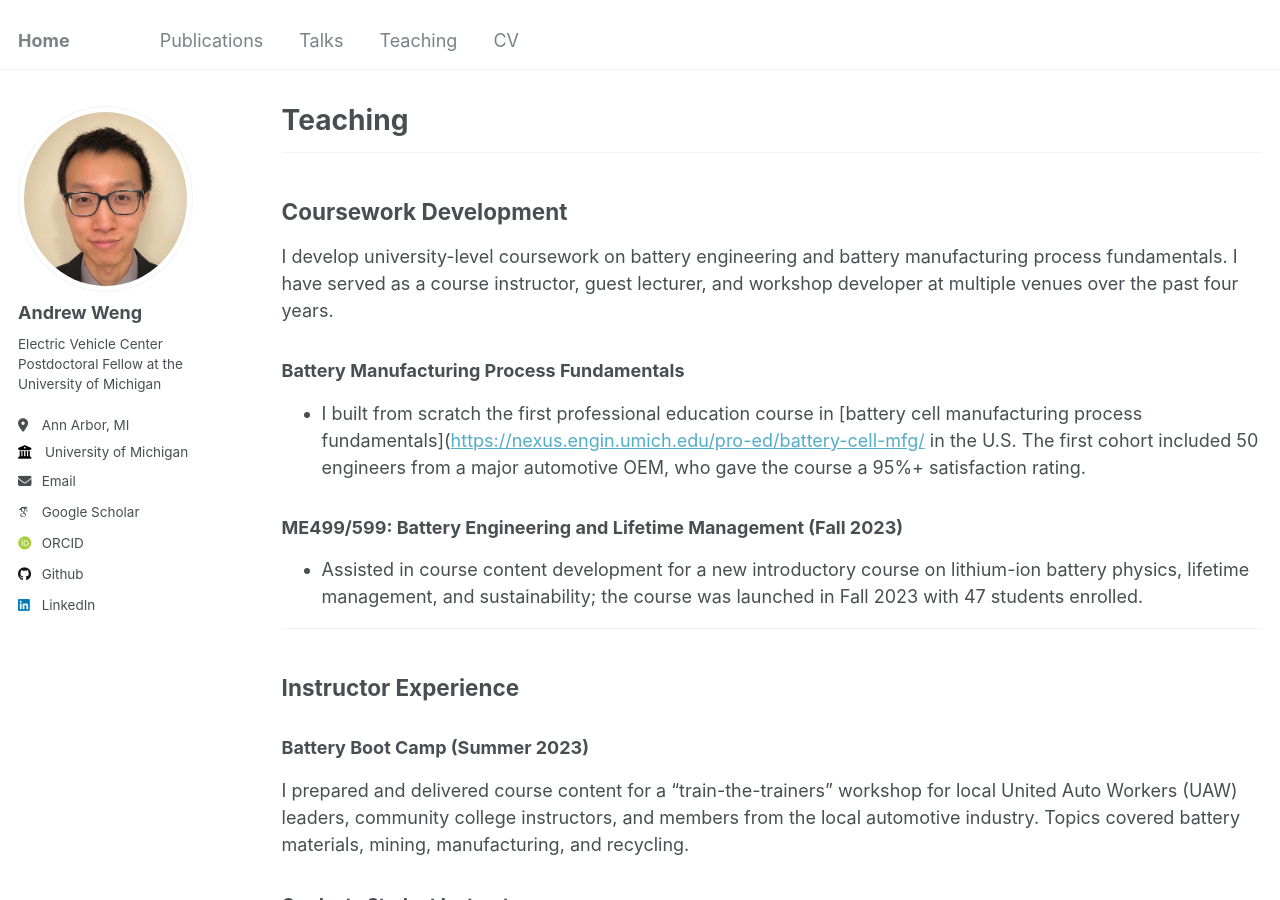
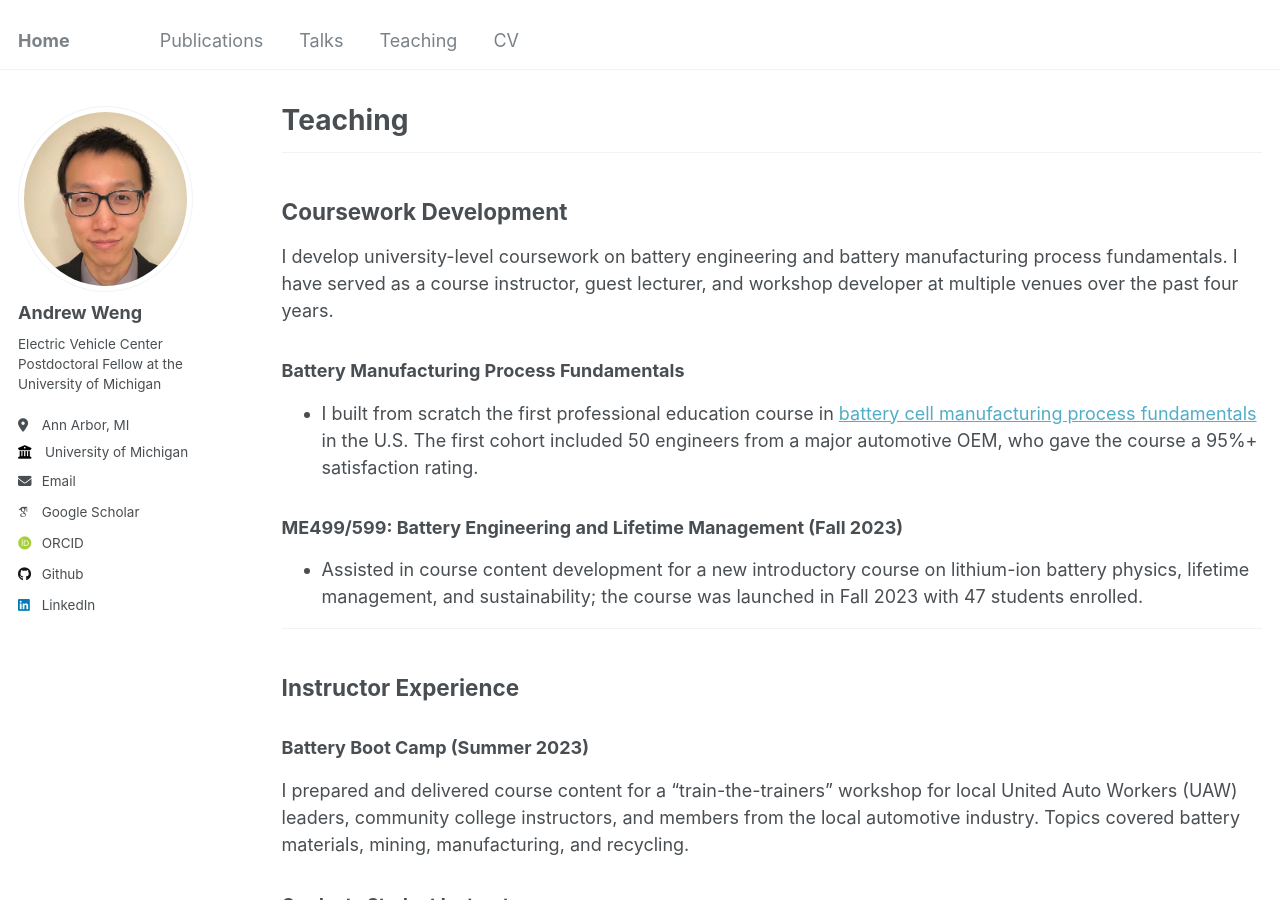
Before and after one commit to wengandrew/wengandrew.github.io, a Jekyll site: the page built from _pages/teaching.md, in a window 1280 px wide and 900 px high. Built offline with Jekyll 4.4.1, drawn with Linux system fonts in a browser that asks for light colours; some web fonts are replaced; part of the change alters nothing that is shown.

Commit message:
Fix link formatting in teaching.md

```diff
--- a/_pages/teaching.md
+++ b/_pages/teaching.md
@@ -13,7 +13,7 @@ author_profile: true
 I develop university-level coursework on battery engineering and battery manufacturing process fundamentals. I have served as a course instructor, guest lecturer, and workshop developer at multiple venues over the past four years.
 
 ### Battery Manufacturing Process Fundamentals
-- I built from scratch the first professional education course in [battery cell manufacturing process fundamentals]([https://nexus.engin.umich.edu/pro-ed/battery-cell-mfg/](https://www.linkedin.com/feed/update/urn:li:activity:7317534923899236352/) in the U.S. The first cohort included 50 engineers from a major automotive OEM, who gave the course a 95%+ satisfaction rating.
+- I built from scratch the first professional education course in [battery cell manufacturing process fundamentals](https://www.linkedin.com/feed/update/urn:li:activity:7317534923899236352/) in the U.S. The first cohort included 50 engineers from a major automotive OEM, who gave the course a 95%+ satisfaction rating.
 
 ### ME499/599: Battery Engineering and Lifetime Management (**Fall 2023**)
 - Assisted in course content development for a new introductory course on lithium-ion battery physics, lifetime management, and sustainability; the course was launched in Fall 2023 with 47 students enrolled.
```
